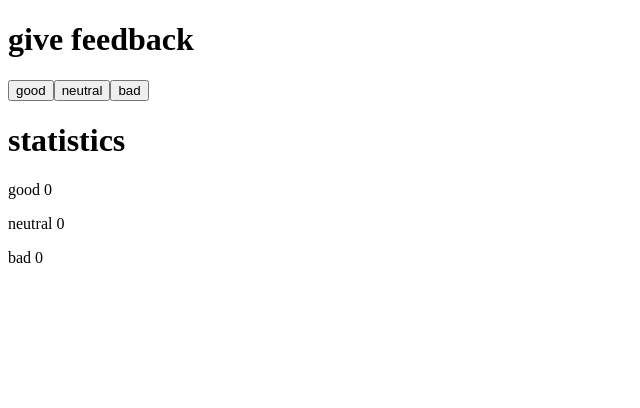
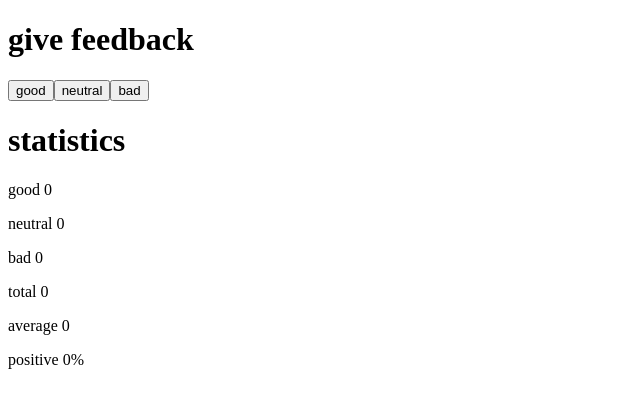
Before and after one commit to toniremi/FullStackOpenCourse, a React (Vite) app in the folder part1/unicafe/: page / in a window 1280 px wide. Shown: the top 408 px of the page, without its empty margins (0-640 px from the left). Built offline with nearby package versions, Linux system fonts and the light colour scheme.

Commit message:
feat: Exercise 1.7 added extra statistics
Added a few extra statistics to show total value of feedback, the average and positive percentage feedback

```diff
--- a/part1/unicafe/src/App.jsx
+++ b/part1/unicafe/src/App.jsx
@@ -5,6 +5,20 @@
   const [good, setGood] = useState(0);
   const [neutral, setNeutral] = useState(0);
   const [bad, setBad] = useState(0);
+
+  // extra statistics
+  const total = good + neutral + bad;
+  // get the average
+  let average = 0;
+  if (total > 0) {
+    // calculate average score using good as +1, neutral as 0, and bad as -1
+    average = (good - bad) / total;
+  }
+  // calculate percentage of positive feedback
+  let positivePercentage = 0;
+  if (total > 0) {
+    positivePercentage = (good / total) * 100;
+  }
 
   // event handlers for each button giving feedback
   const handleGoodClick = () => {
@@ -32,6 +46,9 @@
       <p>good {good}</p>
       <p>neutral {neutral}</p>
       <p>bad {bad}</p>
+      <p>total {total}</p>
+      <p>average {average}</p>
+      <p>positive {positivePercentage}%</p>
     </div>
   );
 };
```
